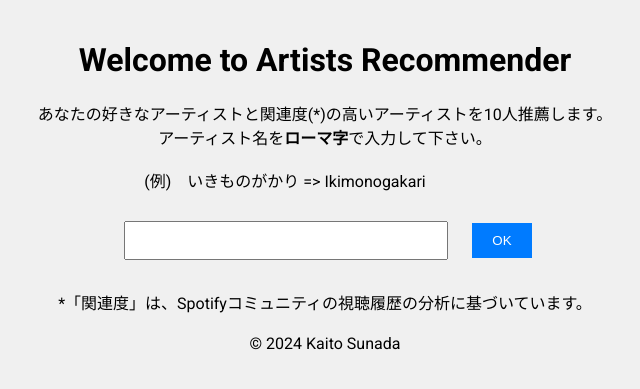
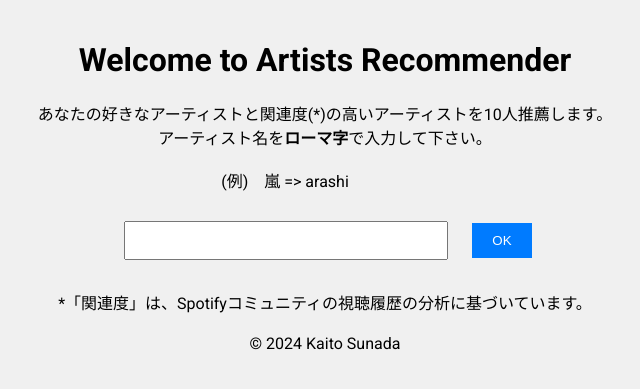
Before and after one commit to k-suna/ArtistsRecommender, a Flask app: page / in a window 1280 px wide. Shown: the top 389 px of the page, without its empty margins (315-955 px from the left). Run offline with Flask 3, Linux system fonts and the light colour scheme.

Commit message:
具体例を変更

```diff
--- a/templates/index.html
+++ b/templates/index.html
@@ -16,7 +16,7 @@
                 あなたの好きなアーティストと関連度(*)の高いアーティストを10人推薦します。<br>
                 アーティスト名を<strong>ローマ字</strong>で入力して下さい。<br><br>
                 <div class="upper-note">
-                    (例)　いきものがかり => Ikimonogakari <br><br>
+                    (例)　嵐 => arashi <br><br>
                 </div>
             </label>
 
```
